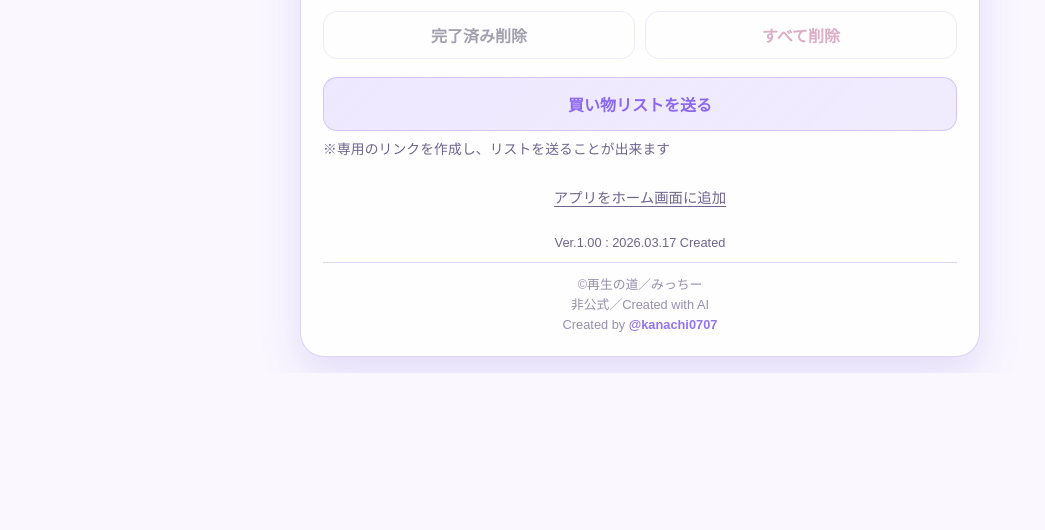
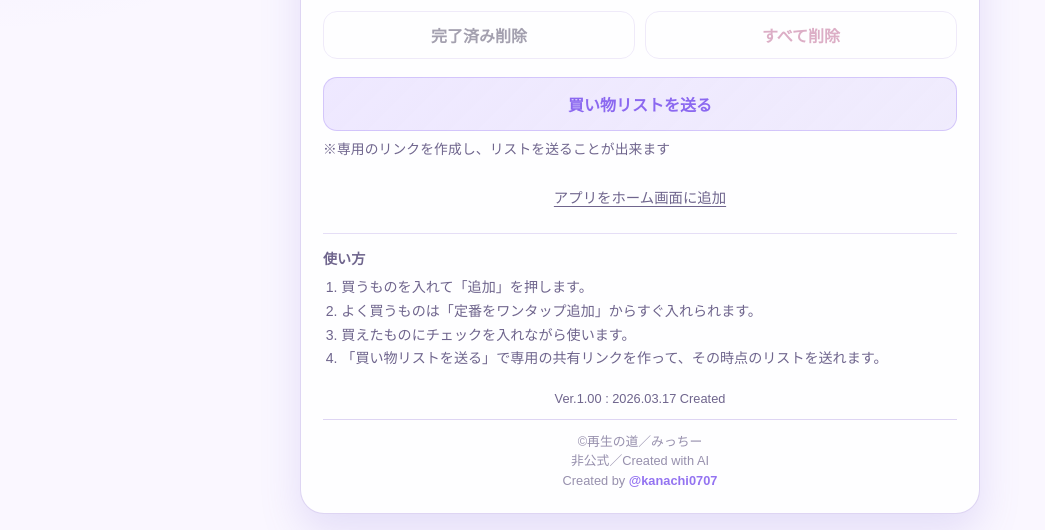
Before and after one commit to kanachi0707/shopping_mitchie, a plain HTML site: page index.html in a window 1280 px wide. Shown: the part 697-1227 px from the top of the page, without its empty margins (0-1045 px from the left). Before the commit the page ends 1070 px from the top, so only its background shows below. Drawn offline with Linux system fonts and the light colour scheme.

Commit message:
Add concise usage section

```diff
--- a/index.html
+++ b/index.html
@@ -123,6 +123,16 @@
           <button type="button" id="install-button" class="text-option-button">アプリをホーム画面に追加</button>
         </div>
 
+        <section class="usage-block" aria-labelledby="usage-heading">
+          <p id="usage-heading" class="usage-title">使い方</p>
+          <ol class="usage-list">
+            <li>買うものを入れて「追加」を押します。</li>
+            <li>よく買うものは「定番をワンタップ追加」からすぐ入れられます。</li>
+            <li>買えたものにチェックを入れながら使います。</li>
+            <li>「買い物リストを送る」で専用の共有リンクを作って、その時点のリストを送れます。</li>
+          </ol>
+        </section>
+
         <p class="version-note">Ver.1.00 : 2026.03.17 Created</p>
         <div class="page-footer-divider" aria-hidden="true"></div>
         <footer class="page-footer">
--- a/style.css
+++ b/style.css
@@ -730,6 +730,27 @@ summary:focus-visible {
   margin-top: 18px;
 }
 
+.usage-block {
+  margin-top: 18px;
+  padding-top: 14px;
+  border-top: 1px solid rgba(221, 211, 243, 0.72);
+}
+
+.usage-title {
+  margin: 0 0 8px;
+  color: var(--muted);
+  font-size: 0.88rem;
+  font-weight: 700;
+}
+
+.usage-list {
+  margin: 0;
+  padding-left: 1.3em;
+  color: var(--muted);
+  font-size: 0.88rem;
+  line-height: 1.7;
+}
+
 .text-option-button {
   min-height: 36px;
   padding: 0;
```
